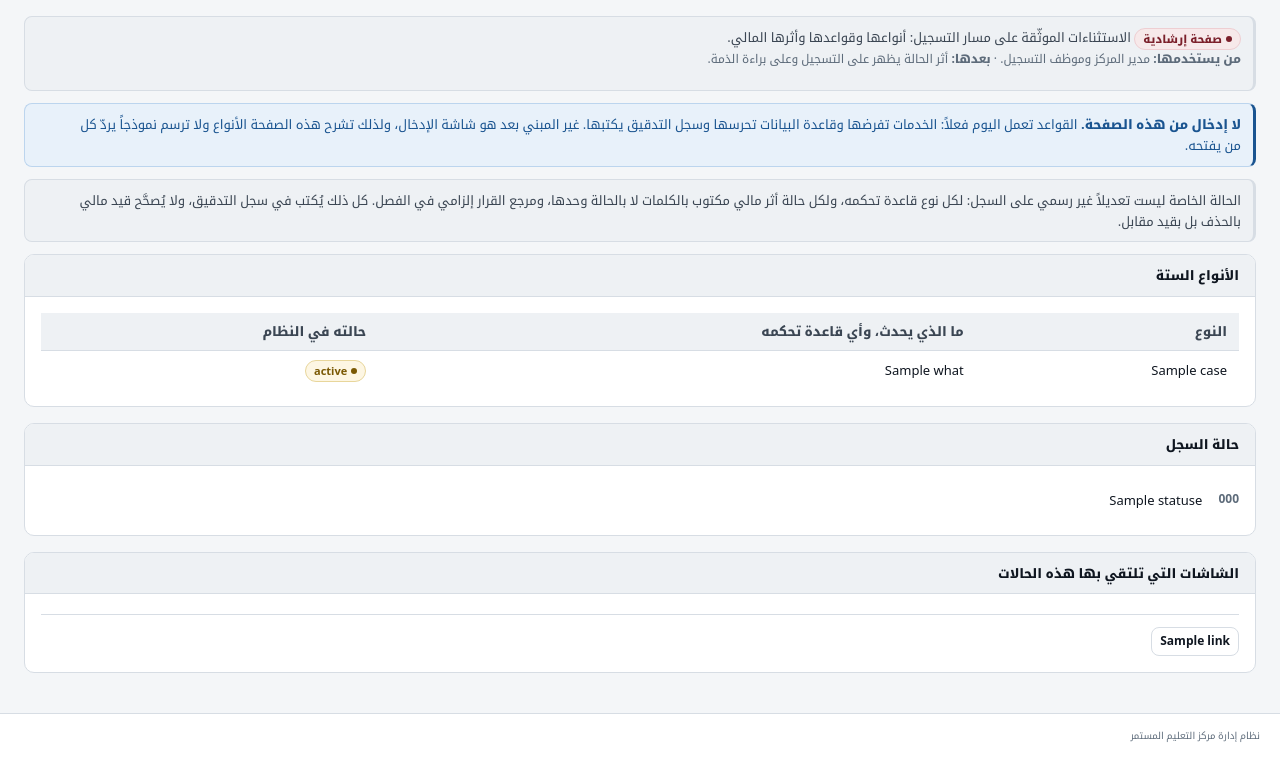
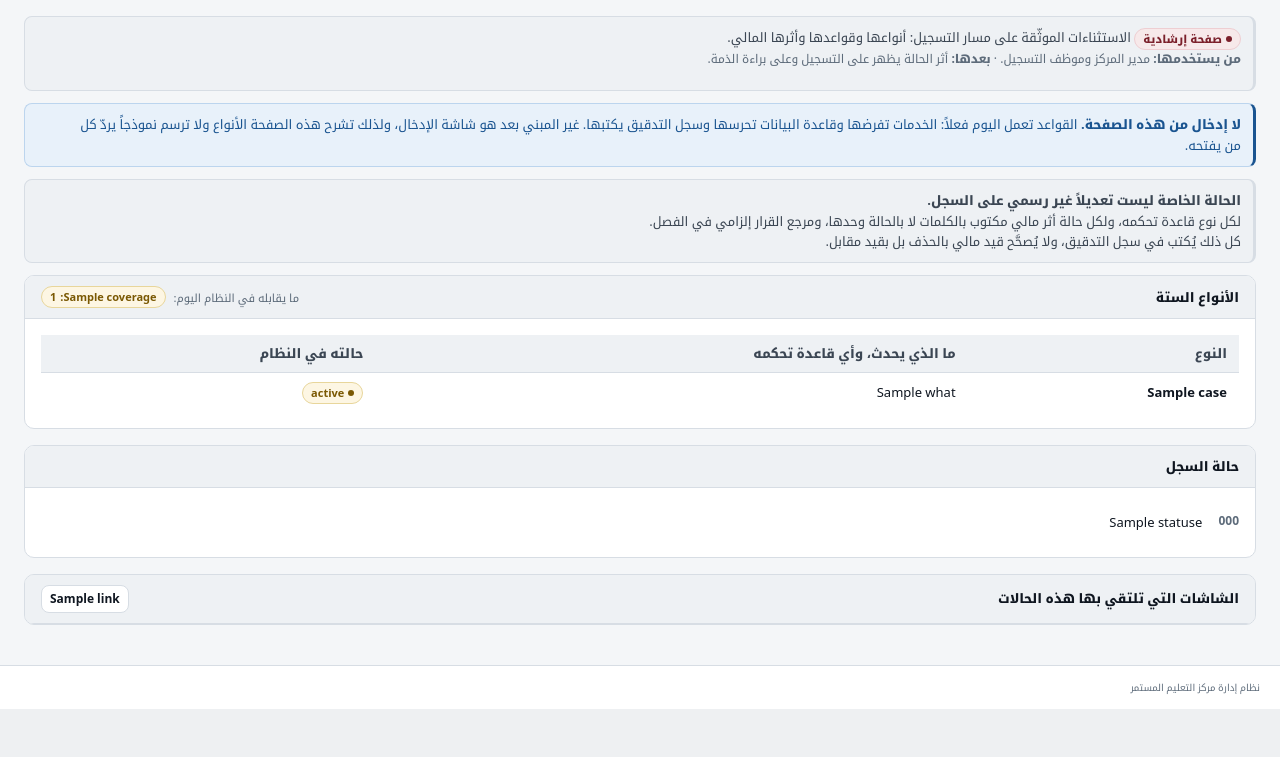
Before and after one commit to habahbeh/continuing_education_system, a Django app: template templates/operations/special_cases.html in a window 1280 px wide. Shown: the part 184-941 px from the top of the page. After the commit the page ends 893 px from the top, so only its background shows below. Run offline with Django 5.2, Linux system fonts and the light colour scheme; the template is opened without the code that fills it: most values are stand-ins (such as "Sample title", 1, 10 or a date in 2020).

Commit message:
Polish special cases page
This screen was already the most honest one in the system: it teaches six
documented exception types, names the rule behind each, marks the two that
have no service yet, and links only the screens the reader may open. It has
no form because there is no data-entry service to put behind one, and it says
so rather than drawing a form that would refuse everyone.

So this is a light pass. Three things it was doing less well:

The built/declared split was left for the reader to derive. Four of the six
types have a service; two are model values with a CheckConstraint and nothing
that creates them. That is the single most useful fact on the page and it was
recoverable only by reading six rows. Two chips in the card head now carry it,
counted off the same list the table renders — so they cannot disagree — and
labelled «ما يقابله في النظام اليوم» so nobody reads them as case counts.

A note carrying four separate claims in one sentence is split onto three
lines. The words are unchanged.

The related-screens card drew its links inside `.form-acts`, which is the rule
a form closes with. There is no form here, so the links sat under a divider
with nothing above it. They moved into the card head; the card is one compact
bar now.

⚠️ Nothing from the demo's version of this screen was taken. It offers a
«حالة جديدة» button that fires a toast, a per-type count of recorded cases
from a fixture array, and a log of real records. No service backs any of the
three here, and all three are asserted absent.

The page reads no queryset at all, which is a stronger privacy statement than
any field list: a test now renders it against live participants, enrolments
and transfers and asserts none of those records appears. Asserted that way
rather than by keyword, because the dismissal rule legitimately contains
«الشريك لا يستحق عنه شيئاً (BR-045)» — a rule being explained, not partner
data being shown.

No CSS: every class this page draws with already existed.

Co-Authored-By: Claude Opus 5 <noreply@anthropic.com>

```diff
--- a/templates/operations/special_cases.html
+++ b/templates/operations/special_cases.html
@@ -23,12 +23,26 @@
 
 <div class="note">
   <div>
-    {% translate "الحالة الخاصة ليست تعديلاً غير رسمي على السجل: لكل نوع قاعدة تحكمه، ولكل حالة أثر مالي مكتوب بالكلمات لا بالحالة وحدها، ومرجع القرار إلزامي في الفصل. كل ذلك يُكتب في سجل التدقيق، ولا يُصحَّح قيد مالي بالحذف بل بقيد مقابل." %}
+    <strong>{% translate "الحالة الخاصة ليست تعديلاً غير رسمي على السجل." %}</strong>
+    <br>
+    {% translate "لكل نوع قاعدة تحكمه، ولكل حالة أثر مالي مكتوب بالكلمات لا بالحالة وحدها، ومرجع القرار إلزامي في الفصل." %}
+    <br>
+    {% translate "كل ذلك يُكتب في سجل التدقيق، ولا يُصحَّح قيد مالي بالحذف بل بقيد مقابل." %}
   </div>
 </div>
 
 <div class="card2">
-  <div class="card2-head"><h2>{% translate "الأنواع الستة" %}</h2></div>
+  <div class="card2-head">
+    <h2>{% translate "الأنواع الستة" %}</h2>
+    {% if coverage %}
+      <div class="acts">
+        <small class="muted">{% translate "ما يقابله في النظام اليوم" %}:</small>
+        {% for c in coverage %}
+          <span class="chip {% if c.built %}ok{% else %}warn{% endif %}">{{ c.label }}: <span class="num">{{ c.count }}</span></span>
+        {% endfor %}
+      </div>
+    {% endif %}
+  </div>
   <div class="card2-body">
     <div class="tbl-wrap">
       <table class="tbl">
@@ -42,7 +56,7 @@
         <tbody>
           {% for case in cases %}
             <tr>
-              <td>{{ case.label }}</td>
+              <td><strong>{{ case.label }}</strong></td>
               <td>{{ case.what }}</td>
               <td><span class="chip {% if case.built %}ok{% else %}warn{% endif %} dot">{{ case.state }}</span></td>
             </tr>
@@ -65,10 +79,11 @@
 </div>
 
 {% if links %}
+  {# `.form-acts` closes a form, and there is no form: the links sat under a rule with nothing above it. #}
   <div class="card2">
-    <div class="card2-head"><h2>{% translate "الشاشات التي تلتقي بها هذه الحالات" %}</h2></div>
-    <div class="card2-body">
-      <div class="form-acts">
+    <div class="card2-head">
+      <h2>{% translate "الشاشات التي تلتقي بها هذه الحالات" %}</h2>
+      <div class="acts">
         {% for link in links %}
           <a class="btn2 sm" href="{{ link.url }}">{{ link.label }}</a>
         {% endfor %}
```
Also changed, not shown: apps/operations/views.py (+14 -0 lines), tests/test_ui_regressions.py (+223 -0 lines).
